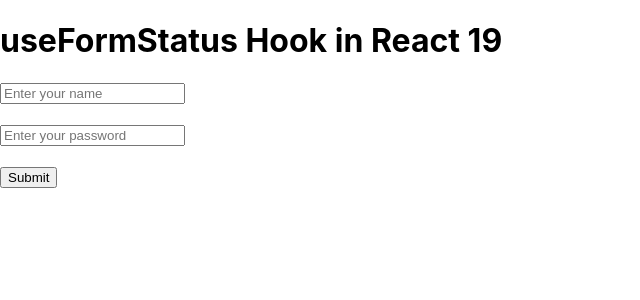
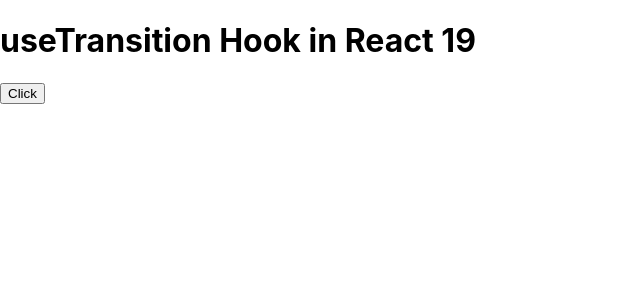
Before and after one commit to adeshkaygude/react_project, a React (Create React App) app in the folder first-app/: page / in a window 1280 px wide. Shown: the top 300 px of the page, without its empty margins (0-640 px from the left). Built offline with nearby package versions, Linux system fonts and the light colour scheme.

Commit message:
Add React 19 useTransition hook demo with async state transitions and loader

```diff
--- a/first-app/src/App.js
+++ b/first-app/src/App.js
@@ -34,6 +34,7 @@ import Pass_Function from "./componant/pass_function_componnent/Pass_Function";
 import UncontrolledComponent from "./componant/Uncontrolled_component/UncontrolledComponent";
 import ForwardRef from "./ForwardRef/ForwardRef";
 import UseFormStatusHook from "./componant/useFormStatusHook/UseFormStatusHook";
+import UseTransitionHook from "./componant/UseTransitionHook/UseTransitionHook";
 
 function App() {
   return (
@@ -75,7 +76,8 @@ function App() {
       {/* <Pass_Function /> */}
       {/* <UncontrolledComponent /> */}
       {/* <ForwardRef /> */}
-      <UseFormStatusHook />
+      {/* <UseFormStatusHook /> */}
+      <UseTransitionHook />
     </div>
   );
 }
--- /dev/null
+++ b/first-app/src/componant/UseTransitionHook/UseTransitionHook.js
@@ -0,0 +1,45 @@
+import React, { useTransition } from "react";
+
+const UseTransitionHook = () => {
+  // useTransition returns:
+  // pending: true while the transition is in progress
+  // startTransition: function used to start a transition
+  const [pending, startTransition] = useTransition();
+
+  // Function called when the user clicks the button
+  const handleButton = () => {
+    // Starts an asynchronous transition
+    startTransition(async () => {
+      // Creates a 3-second delay to simulate an API or loading operation
+      await new Promise((res) => setTimeout(res, 3000));
+    });
+  };
+
+  return (
+    <div>
+      <h1>useTransition Hook in React 19</h1>
+
+      {/*
+        If pending is true, display the loading GIF.
+        If pending is false, hide the loading GIF.
+      */}
+      {pending ? (
+        <img
+          style={{ height: 100, width: 100, borderRadius: 10 }}
+          src="https://media.tenor.com/IfbOs_yh89AAAAAM/loading-buffering.gif"
+          alt="Loading"
+        />
+      ) : null}
+
+      {/*
+        Disable the button while the transition is pending.
+        Change button text from Click to Loading...
+      */}
+      <button disabled={pending} onClick={handleButton}>
+        {pending ? "Loading..." : "Click"}
+      </button>
+    </div>
+  );
+};
+
+export default UseTransitionHook;
```
